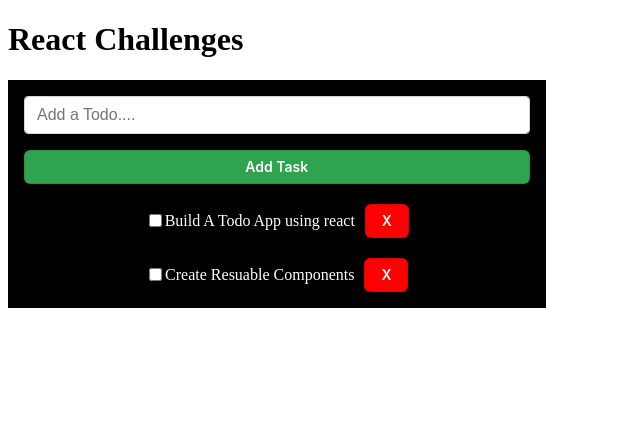
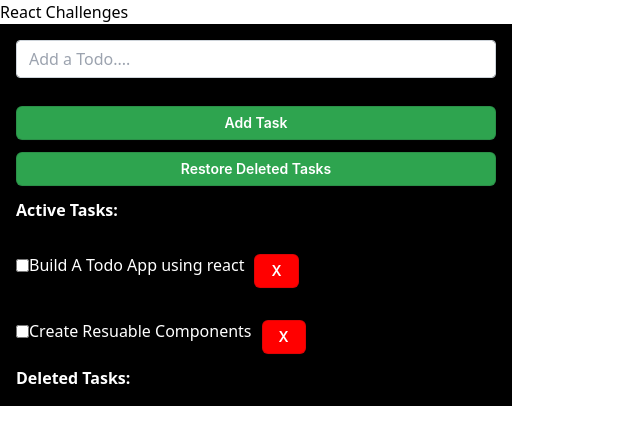
Before and after one commit to Himanshu8747/React-challenges, a React (Vite) app in the folder react-challenges/: page / in a window 1280 px wide. Shown: the top 444 px of the page, without its empty margins (0-640 px from the left). Built offline with nearby package versions, Linux system fonts and the light colour scheme.

Commit message:
Add localstorage for newtasks and restore deleted tasks

```diff
--- /dev/null
+++ b/package.json
@@ -0,0 +1,5 @@
+{
+  "devDependencies": {
+    "tailwindcss": "^3.4.1"
+  }
+}
--- a/react-challenges/package.json
+++ b/react-challenges/package.json
@@ -21,6 +21,7 @@
     "eslint-plugin-react": "^7.33.2",
     "eslint-plugin-react-hooks": "^4.6.0",
     "eslint-plugin-react-refresh": "^0.4.5",
+    "tailwindcss": "^3.4.1",
     "vite": "^5.0.8"
   }
 }
--- a/react-challenges/src/App.css
+++ b/react-challenges/src/App.css
@@ -61,6 +61,7 @@
   margin-left:10px;
 }
 .btn {
+  margin-top: 12px;
   appearance: none;
   background-color: #2ea44f;
   border: 1px solid rgba(27, 31, 35, 0.15);
@@ -121,3 +122,6 @@
   outline: 0;
   box-shadow: 0 0 0 0.25rem rgb(13 110 253 / 25%);
 }
+.active-tasks{
+  margin-top: 12px;
+}
--- a/react-challenges/src/Day-1/TodoList.jsx
+++ b/react-challenges/src/Day-1/TodoList.jsx
@@ -1,9 +1,12 @@
-import { useState } from "react";
+import { useState, useEffect } from "react";
 import TodoItem from "./TodoItem";
 import '../App.css';
+
 const TodoList = () => {
   const [text, setText] = useState("");
-  const [tasks, setTasks] = useState([
+  const [tasks, setTasks] = useState(() => {
+  const storedTasks = localStorage.getItem("tasks");
+      return storedTasks ? JSON.parse(storedTasks) : [
           {
               id: 1,
               text: "Build A Todo App using react",
@@ -14,15 +17,36 @@
               text: "Create Resuable Components",
               completed: false,
           },
-  ]);
+      ];
+  });
+
+  const [deletedTasks, setDeletedTasks] = useState(() => {
+    const storedDeletedTasks = localStorage.getItem("deletedTasks");
+    return storedDeletedTasks ? JSON.parse(storedDeletedTasks) : [];
+  });
+
+  useEffect(() => {
+    localStorage.setItem("tasks", JSON.stringify(tasks));
+  }, [tasks]);
+
+  useEffect(() => {
+    localStorage.setItem("deletedTasks", JSON.stringify(deletedTasks));
+  }, [deletedTasks]);
 
   const deleteTask = (id) => {
+    const deletedTask = tasks.find((task) => task.id === id);
+    setDeletedTasks([...deletedTasks, deletedTask]);
     setTasks(tasks.filter((task) => task.id !== id));
+  };
+
+  const restoreDeletedTasks = () => {
+    setTasks([...tasks, ...deletedTasks]);
+    setDeletedTasks([]);
   };
 
   const addTask = (text) => {
     const newTask = {
-      id: 3,
+      id: tasks.length + 1,
       text,
       completed: false,
     };
@@ -30,15 +54,15 @@
     setText("");
   };
 
-  const toggleTask=(id)=>{
-    setTasks(tasks.map(task => {
+  const toggleTask = (id) => {
+    setTasks(tasks.map((task) => {
       if (task.id === id) {
-        return {...task, completed: !task.completed};
+        return { ...task, completed: !task.completed };
       } else {
         return task;
       }
     }));
-  }
+  };
 
   return (
     <div className="todo-list">
@@ -50,9 +74,19 @@
         onChange={(e) => setText(e.target.value)}
       />
       <button className="btn" onClick={() => addTask(text)}>Add Task</button>
+      <button className="btn" onClick={restoreDeletedTasks}>Restore Deleted Tasks</button>
+      <div className="active-tasks">
+        <strong>Active Tasks:</strong>
         {tasks.map((task) => (
-        <TodoItem key={task.id} task={task} deleteTask={deleteTask} toggleCompleted={toggleTask}/>
+          <TodoItem key={task.id} task={task} deleteTask={deleteTask} toggleCompleted={toggleTask} />
         ))}
+      </div>
+      <div className="active-tasks">
+        <strong>Deleted Tasks:</strong>
+        {deletedTasks.map((task) => (
+          <div key={task.id}>{task.text}</div>
+        ))}
+      </div>
     </div>
   );
 };
--- a/react-challenges/src/index.css
+++ b/react-challenges/src/index.css
@@ -1,3 +1,7 @@
+@tailwind base;
+@tailwind components;
+@tailwind utilities;
+
 /* :root {
   font-family: Inter, system-ui, Avenir, Helvetica, Arial, sans-serif;
   line-height: 1.5;
--- /dev/null
+++ b/react-challenges/tailwind.config.js
@@ -0,0 +1,10 @@
+/** @type {import('tailwindcss').Config} */
+export default {
+  content: [
+    "./src/**/*.{js,jsx,ts,tsx}",
+  ],
+  theme: {
+    extend: {},
+  },
+  plugins: [],
+}
--- /dev/null
+++ b/tailwind.config.js
@@ -0,0 +1,8 @@
+/** @type {import('tailwindcss').Config} */
+module.exports = {
+  content: [],
+  theme: {
+    extend: {},
+  },
+  plugins: [],
+}
```
Also changed, not shown: 2 other files (tests, documents, lock files or other folders). Lines whose indentation alone changed are shown as unchanged.
